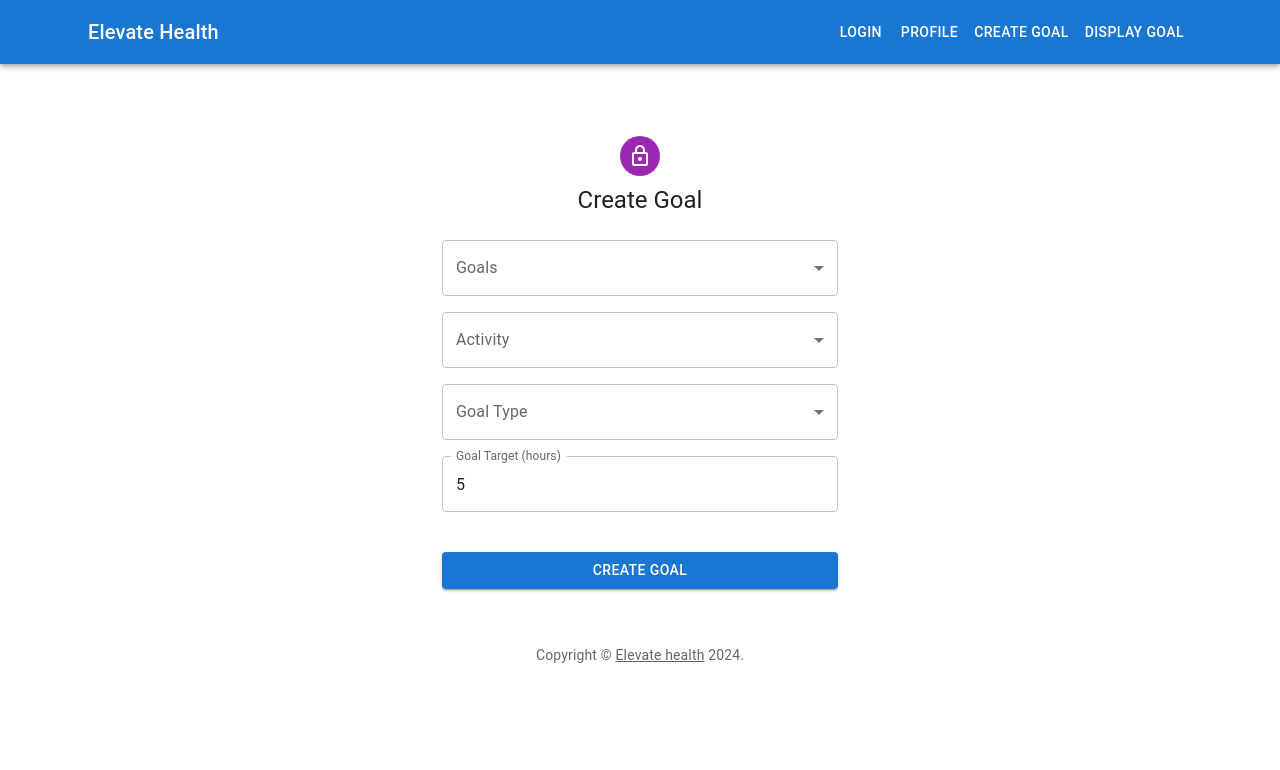
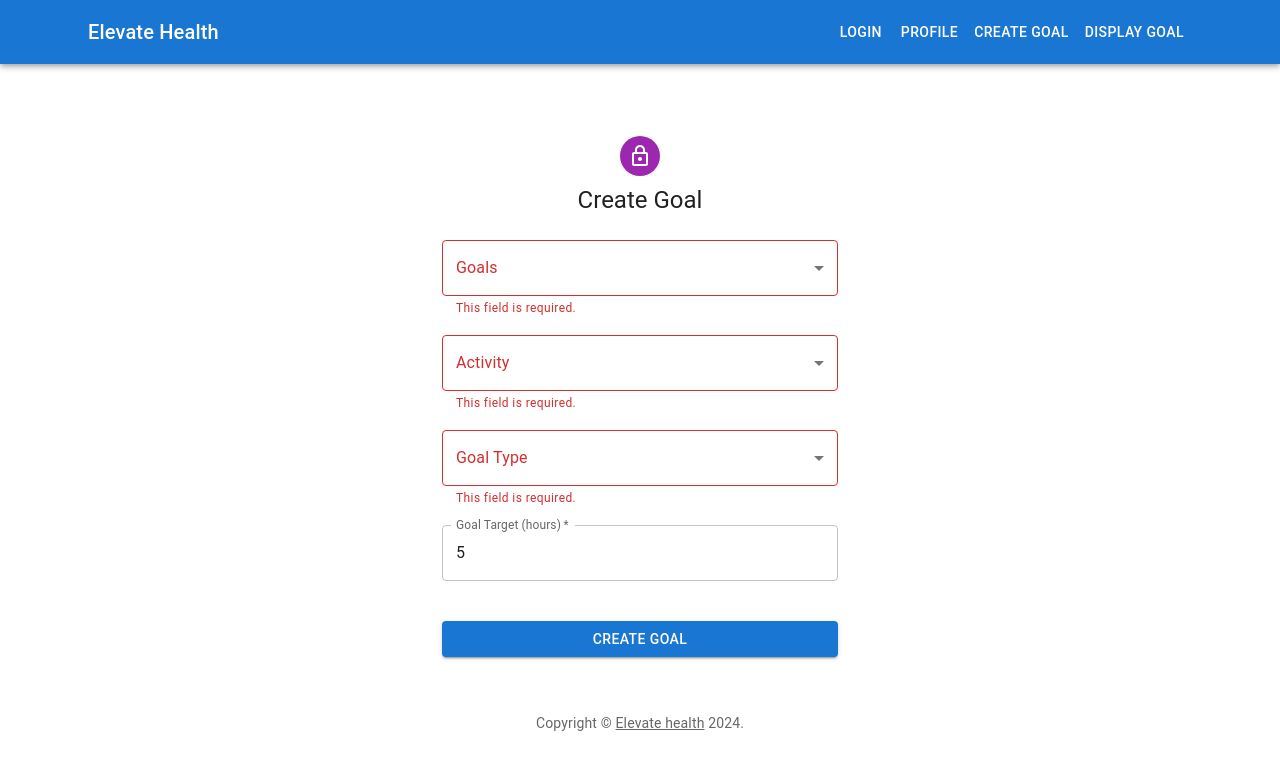
Before and after one commit to akaash11/health-fitness-app, a React (Create React App) app: page /create-goal in a window 1280 px wide. Both pictures are taken after typing "5" into the empty fields and a click on the button "CREATE GOAL". Shown: the top 770 px of the page. Built offline with nearby package versions, Linux system fonts and the light colour scheme.

Commit message:
Validate goal inputs

```diff
--- a/src/pages/Goals/CreateGoal.js
+++ b/src/pages/Goals/CreateGoal.js
@@ -1,5 +1,5 @@
 import React, { useState } from 'react';
-import { createTheme,ThemeProvider, Container, CssBaseline, Box, Typography, Grid, TextField, Button, MenuItem, FormControl, InputLabel, Select, Avatar } from '@mui/material';
+import { createTheme,ThemeProvider, Container, CssBaseline, Box, Typography, Grid, TextField, Button, MenuItem, FormControl, InputLabel, Select, Avatar, FormHelperText } from '@mui/material';
 import LockOutlinedIcon from '@mui/icons-material/LockOutlined'; // Ensure this icon is imported
 
 const defaultTheme = createTheme();
@@ -9,14 +9,27 @@ const CreateGoal = () => {
   const [activity, setActivity] = useState('');
   const [goalType, setGoalType] = useState('');
   const [goalTarget, setGoalTarget] = useState('');
+  const [errors, setErrors] = useState({});
+
+  const validateForm = () => {
+    let tempErrors = {};
+    tempErrors.goal = goal ? "" : "This field is required.";
+    tempErrors.activity = activity ? "" : "This field is required.";
+    tempErrors.goalType = goalType ? "" : "This field is required.";
+    tempErrors.goalTarget = goalTarget ? "" : "This field is required.";
+    setErrors(tempErrors);
+    return Object.values(tempErrors).every(x => x === "");
+  };
 
   const handleSubmit = (event) => {
     event.preventDefault();
-    console.log({ goal, activity, goalType, goalTarget });
+    if (validateForm()) {
+      console.log({ goal, activity, goalType, goalTarget });
+      // Here, you can proceed with form submission, such as sending data to a server.
+    }
   };
-
-  return (
-    <ThemeProvider theme={defaultTheme}>
+  return(
+  <ThemeProvider theme={defaultTheme}>
       <Container component="main" maxWidth="xs">
         <CssBaseline />
         <Box
@@ -36,44 +49,50 @@ const CreateGoal = () => {
           <Box component="form" noValidate onSubmit={handleSubmit} sx={{ mt: 3 }}>
             <Grid container spacing={2}>
               <Grid item xs={12}>
-                <FormControl fullWidth>
+                <FormControl fullWidth error={Boolean(errors.goal)}>
                   <InputLabel>Goals</InputLabel>
                   <Select
                     value={goal}
                     label="Goals"
                     onChange={(e) => setGoal(e.target.value)}
+                    required
                   >
                     <MenuItem value="loseWeight">Lose Weight</MenuItem>
                     <MenuItem value="buildMuscle">Build Muscle</MenuItem>
                     <MenuItem value="improveEndurance">Improve Endurance</MenuItem>
                   </Select>
+                  {errors.goal && <FormHelperText>{errors.goal}</FormHelperText>}
                 </FormControl>
               </Grid>
               <Grid item xs={12}>
-                <FormControl fullWidth>
+                <FormControl fullWidth error={Boolean(errors.activity)}>
                   <InputLabel>Activity</InputLabel>
                   <Select
                     value={activity}
                     label="Activity"
                     onChange={(e) => setActivity(e.target.value)}
+                    required
                   >
                     <MenuItem value="run">Run</MenuItem>
                     <MenuItem value="walk">Walk</MenuItem>
                     <MenuItem value="ride">Ride</MenuItem>
                   </Select>
+                  {errors.activity && <FormHelperText>{errors.activity}</FormHelperText>}
                 </FormControl>
               </Grid>
               <Grid item xs={12}>
-                <FormControl fullWidth>
+                <FormControl fullWidth error={Boolean(errors.goalType)}>
                   <InputLabel>Goal Type</InputLabel>
                   <Select
                     value={goalType}
                     label="Goal Type"
                     onChange={(e) => setGoalType(e.target.value)}
+                    required
                   >
                     <MenuItem value="distance">Distance</MenuItem>
                     <MenuItem value="duration">Duration</MenuItem>
                   </Select>
+                  {errors.goalType && <FormHelperText>{errors.goalType}</FormHelperText>}
                 </FormControl>
               </Grid>
               <Grid item xs={12}>
@@ -83,6 +102,9 @@ const CreateGoal = () => {
                   value={goalTarget}
                   onChange={(e) => setGoalTarget(e.target.value)}
                   type="number"
+                  error={Boolean(errors.goalTarget)}
+                  helperText={errors.goalTarget}
+                  required
                 />
               </Grid>
               <Grid item xs={12}>
```
